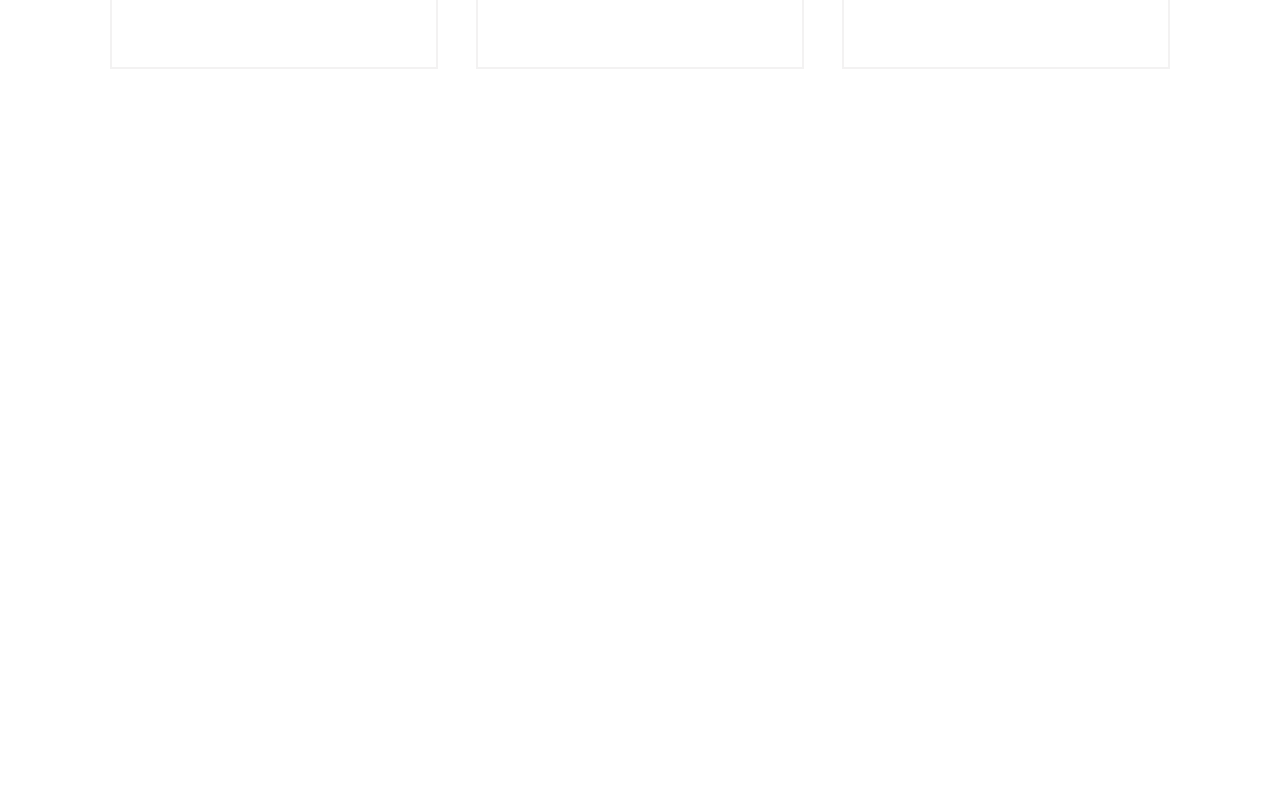
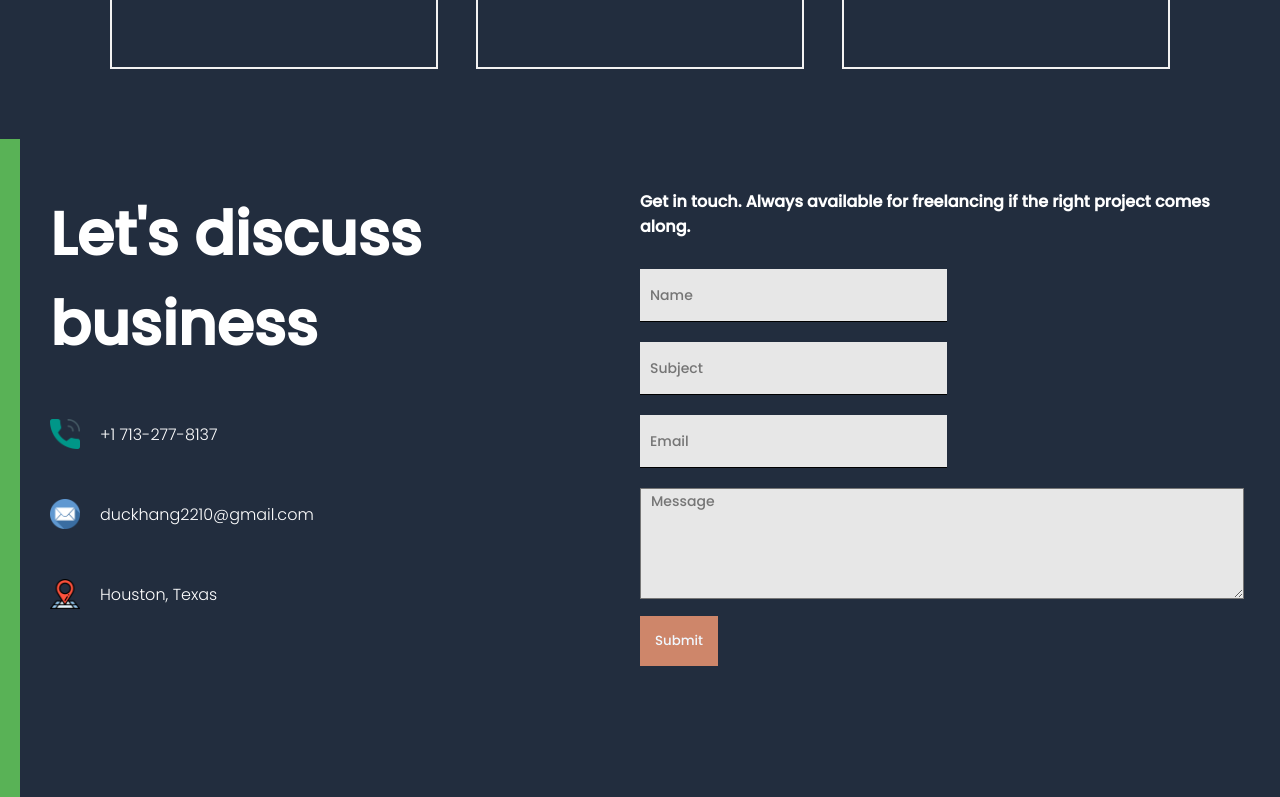
Before and after one commit to duckhang2210/react-portfolio, a React (Create React App) app: page / in a window 1280 px wide. Shown: the part 2000-2797 px from the top of the page. Before the commit the page ends 2139 px from the top, so only its background shows below. Built offline with nearby package versions, Linux system fonts and the light colour scheme.

Commit message:
add darkmode and contact form

```diff
--- a/package.json
+++ b/package.json
@@ -4,6 +4,7 @@
   "private": true,
   "dependencies": {
     "cra-template": "1.1.2",
+    "emailjs-com": "^3.2.0",
     "react": "^17.0.2",
     "react-dom": "^17.0.2",
     "react-scripts": "4.0.3"
--- a/src/App.js
+++ b/src/App.js
@@ -1,13 +1,28 @@
+import { useContext } from 'react';
 import Intro from './components/intro/Intro.component';
 import About from './components/about/About.component';
 import { ProductList } from './components/productList/ProductList';
+import Contact from './components/contact/Contact';
+import Toggle from './components/toggle/Toggle';
+import { ThemeContext } from './context';
 
 function App() {
+	const theme = useContext(ThemeContext);
+	const darkMode = theme.state.darkMode;
+
 	return (
-		<div className='App'>
+		<div
+			className='App'
+			style={{
+				backgroundColor: darkMode ? '#222d3e' : 'white',
+				color: darkMode && 'white'
+			}}
+		>
+			<Toggle />
 			<Intro />
 			<About />
 			<ProductList />
+			<Contact />
 		</div>
 	);
 }
--- /dev/null
+++ b/src/components/contact/Contact.jsx
@@ -0,0 +1,73 @@
+import { useRef, useState, useContext } from 'react'
+import emailjs from 'emailjs-com';
+
+import './contact.css'
+import Phone from "../../img/phone.png"
+import Email from "../../img/email.png"
+import Address from "../../img/address.png"
+import { ThemeContext } from '../../context';
+
+function Contact() {
+
+    const formRef = useRef()
+    const [done, setDone] = useState(false)
+    const theme = useContext(ThemeContext);
+	const darkMode = theme.state.darkMode;
+
+    const handleSubmit = e => {
+        e.preventDefault();
+
+        emailjs.sendForm(
+            'service_2nm37vf',
+            'template_a3ntdpi',
+            formRef.current,
+            'user_LjPzaJa81jiROkhkCzi8b')
+      .then((result) => {
+          console.log(result.text);
+          setDone(true)
+      }, (error) => {
+          console.log(error.text);
+      });
+    }
+
+    return (
+        <div className='c'>
+            <div className="c-bg"></div>
+            <div className="c-wrapper">
+                <div className="c-left">
+                    <h1 className="c-title">Let's discuss business</h1>
+                    <div className="c-info">
+                        <div className="c-info-item">
+                            <img src={Phone} alt="" className="c-icon" />
+                            +1 713-277-8137
+                        </div>
+                        <div className="c-info-item">
+                            <img className="c-icon" src={Email} alt="" />
+                            duckhang2210@gmail.com
+                        </div>
+                        <div className="c-info-item">
+                            <img className="c-icon" src={Address} alt="" />
+                                Houston, Texas
+                        </div>
+                    </div>
+                </div>
+                <div className="c-right">
+                    <p className="c-desc">
+                        <b> Get in touch. Always available for
+                        freelancing if the right project comes along.</b>
+                    </p>
+                    <form ref={formRef} onSubmit={handleSubmit}>
+                        <input style={{backgroundColor: darkMode && 'rgb(231 231 231)', color: darkMode && '#08454e'}} type="text" placeholder='Name' name='user_name' />
+                        <input style={{backgroundColor: darkMode && 'rgb(231 231 231)',  color: darkMode && '#08454e'}} type="text" placeholder='Subject' name='user_subject' />
+                        <input style={{backgroundColor: darkMode && 'rgb(231 231 231)',  color: darkMode && '#08454e'}} type="text" placeholder='Email' name='user_email' />
+                        <textarea style={{backgroundColor: darkMode && 'rgb(231 231 231)',  color: darkMode && '#08454e'}} name="message" rows="5" placeholder='Message' />
+                        <button>Submit</button>
+                        {done && <p>Thank You for Your Email. I'll respond within a day.</p>}
+                    </form>
+                </div>
+            </div>
+        </div>
+    )
+}
+
+export default Contact
--- /dev/null
+++ b/src/components/contact/contact.css
@@ -0,0 +1,85 @@
+.c {
+    height: 100vh;
+    position: relative;
+}
+.c-bg {
+    width: 20px;
+    height: 100%;
+    background-color: #59b256;
+    position: absolute;
+}
+.c-wrapper {
+    padding: 50px;
+    display: flex;
+}
+
+.c-left {
+    flex: 1;
+}
+
+.c-right {
+    flex: 1;
+    flex-direction: column;
+    display: flex;
+    align-items: center;
+    justify-content: center;
+}
+
+.c-title {
+    font-size: 60px;
+    width: 80%;
+}
+
+.c-info-item {
+    display: flex;
+    align-items: center;
+    margin: 50px 0;
+    font-weight: 300;
+    width: 70%;
+}
+
+.c-icon {
+    width: 30px;
+    height: 30px;
+    margin-right: 20px;
+}
+
+.c-desc {
+    font-weight: 200;
+}
+
+form {
+    margin-top: 20px;
+
+}
+
+input {
+    width: 50%;
+    height: 50px;
+    border: none;
+    border-bottom: 1px solid black;
+    margin: 10px 0;
+    font-size: 14px;
+    padding-left: 10px;
+}
+
+textarea {
+    width: 100%;
+    margin: 10px 0;
+    font-size: 14px;
+    padding-left: 10px;
+}
+
+button {
+    border: none;
+    padding: 15px;
+    background-color: #e99371de ;
+    font-weight: 500;
+    color: aliceblue;
+    cursor: pointer;
+    margin-bottom: 10px;
+}
+
+button:hover {
+    background-color: #ffa581de
+}
--- a/src/components/intro/intro.css
+++ b/src/components/intro/intro.css
@@ -56,7 +56,7 @@
     height: 50px;
     font-size: 30px;
     font-weight: bold;
-    color: #59b256;
+    color: #ff986f;
     display: flex;
     align-items: center;
 }
@@ -77,7 +77,7 @@
 
 .i-bg {
     clip-path: polygon(100% 0%, 100% 49%, 100% 100%, 25% 100%, 0% 50%, 25% 0%);
-    background-color: #59b256;
+    background-color: #e99371de;
     width: 100%;
     height: 100%;
     position: absolute;
--- /dev/null
+++ b/src/components/toggle/Toggle.jsx
@@ -0,0 +1,21 @@
+import { useContext } from 'react'
+import'./toggle.css'
+import Sun from '../../img/sun.png'
+import Moon from '../../img/moon.png'
+import { ThemeContext } from '../../context'
+
+const Toggle = () => {
+    const theme = useContext(ThemeContext)
+    const handleClick = () => {
+        theme.dispatch({type:'TOGGLE'})
+    }
+    return (
+        <div className='t'>
+            <img src={Sun} alt="" className="t-icon" />
+            <img src={Moon} alt="" className="t-icon" />
+            <div className="t-button" onClick={handleClick} style={{left: theme.state.darkMode ? 0: 25}}></div>
+        </div>
+    )
+}
+
+export default Toggle
--- /dev/null
+++ b/src/components/toggle/toggle.css
@@ -0,0 +1,29 @@
+.t{
+    width: 50px;
+    height: 25px;
+    border-radius: 20px;
+    border: 1px solid #999;
+    background-color: aliceblue;
+    position: fixed;
+    top: 10px;
+    right: 10px;
+    z-index: 9999;
+    display: flex;
+    align-items: center;
+    justify-content: space-around;
+}
+
+.t-icon {
+    width: 15px;
+    height: 15px;
+}
+
+.t-button {
+    width: 25px;
+    height: 25px;
+    border-radius: 50%;
+    background-color: #999;
+    position: absolute;
+    cursor: pointer;
+
+}
--- /dev/null
+++ b/src/context.js
@@ -0,0 +1,24 @@
+import { createContext, useReducer } from 'react';
+
+export const ThemeContext = createContext();
+
+const INITIAL_STATE = { darkMode: true };
+
+const themeReducer = (state, action) => {
+	switch (action.type) {
+		case 'TOGGLE':
+			return { darkMode: !state.darkMode };
+		default:
+			return state;
+	}
+};
+
+export const ThemeProvider = (props) => {
+	const [state, dispatch] = useReducer(themeReducer, INITIAL_STATE);
+
+	return (
+		<ThemeContext.Provider value={{ state, dispatch }}>
+			{props.children}
+		</ThemeContext.Provider>
+	);
+};
--- a/src/index.js
+++ b/src/index.js
@@ -1,10 +1,13 @@
 import React from 'react';
 import ReactDOM from 'react-dom';
 import App from './App';
+import { ThemeProvider } from './context';
 
 ReactDOM.render(
 	<React.StrictMode>
-		<App />
+		<ThemeProvider>
+			<App />
+		</ThemeProvider>
 	</React.StrictMode>,
 	document.getElementById('root')
 );
```
Also changed, not shown: 1 other file (tests, documents, lock files or other folders).
